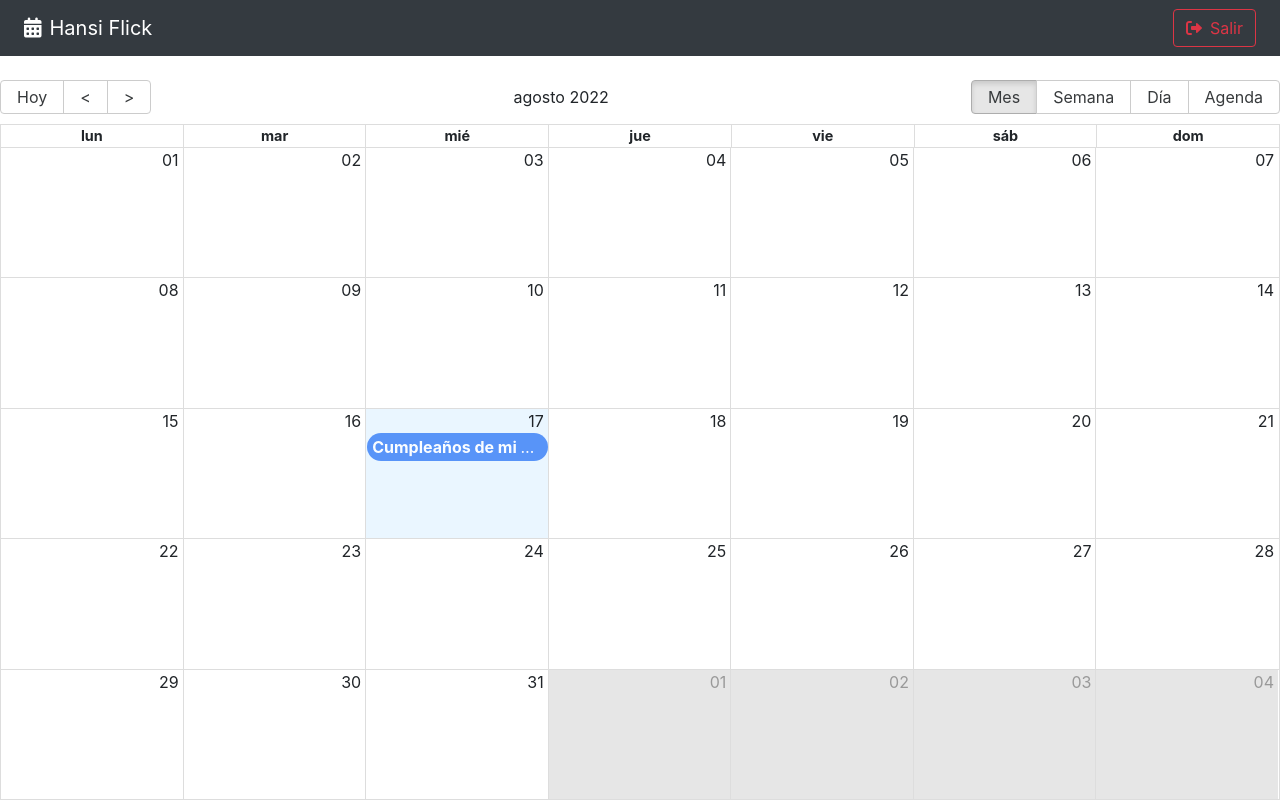
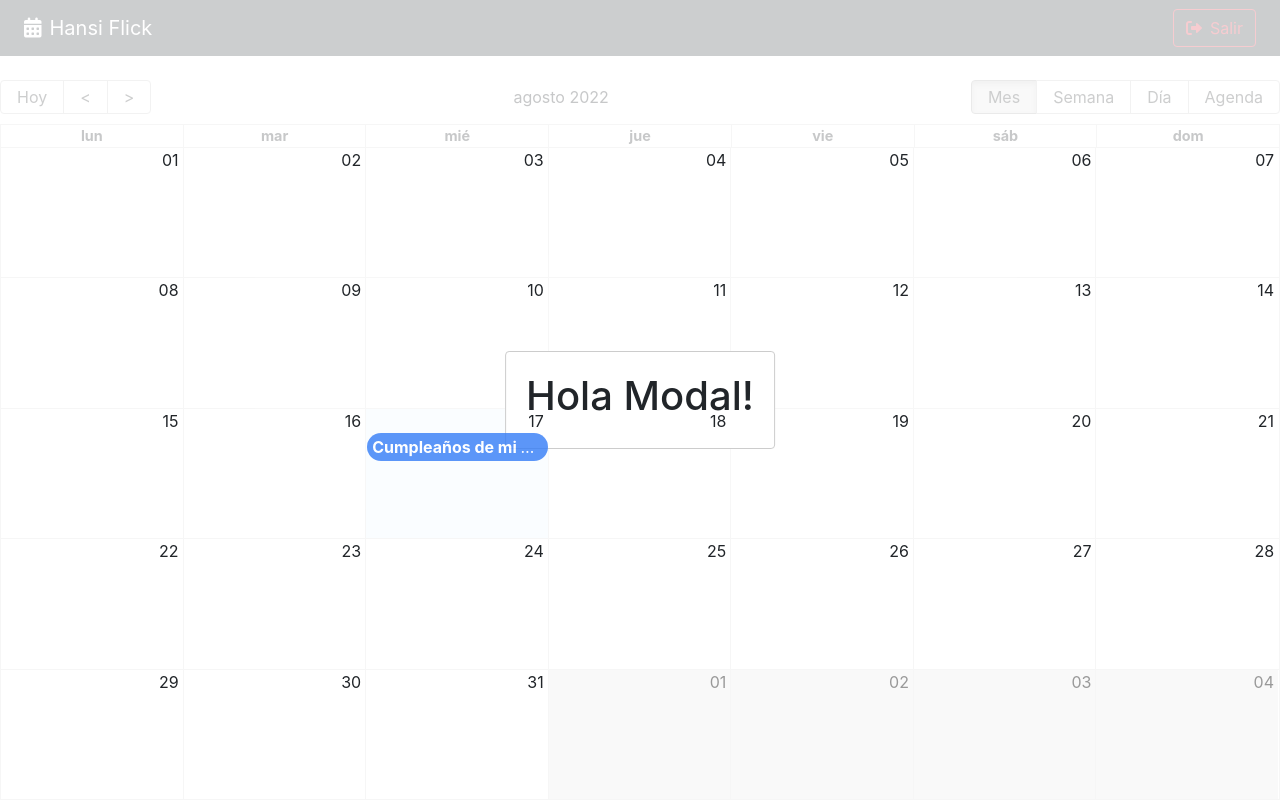
Before and after one commit to LuisChavezz/react-calendar, a React (Vite) app: page / in a window 1280 px wide. Built offline with nearby package versions, Linux system fonts and the light colour scheme.

Commit message:
React Modal para eventos

```diff
--- a/package.json
+++ b/package.json
@@ -13,6 +13,7 @@
     "react": "^18.2.0",
     "react-big-calendar": "^1.5.0",
     "react-dom": "^18.2.0",
+    "react-modal": "^3.15.1",
     "react-router-dom": "6"
   },
   "devDependencies": {
--- /dev/null
+++ b/src/calendar/components/CalendarModal.jsx
@@ -0,0 +1,30 @@
+import Modal from "react-modal"
+
+const modalStyles = {
+  content: {
+    top: '50%',
+    left: '50%',
+    right: 'auto',
+    bottom: 'auto',
+    marginRight: '-50%',
+    transform: 'translate(-50%, -50%)',
+  },
+};
+Modal.setAppElement('#root');
+
+export const CalendarModal = () => {
+
+  const onCloseModal = () => {
+    console.log('closing modal...')
+  }
+
+  return (
+    <Modal
+      isOpen={ true }
+      onRequestClose={ onCloseModal }
+      style={ modalStyles }
+    >
+      <h1>{ 'Hola Modal!' }</h1>
+    </Modal>
+  )
+}
--- a/src/calendar/index.js
+++ b/src/calendar/index.js
@@ -1,6 +1,7 @@
 // PAGES
 export * from './pages/CalendarPage'
 
-// Components
+// COMPONENTS
 export * from './components/CalendarEvent'
 export * from './components/Navbar'
+export * from './components/CalendarModal'
--- a/src/calendar/pages/CalendarPage.jsx
+++ b/src/calendar/pages/CalendarPage.jsx
@@ -4,7 +4,7 @@ import { addHours } from 'date-fns'
 import { localizer, getMessagesES } from '../../helpers'
 
 // components
-import { Navbar, CalendarEvent } from "../"
+import { Navbar, CalendarEvent, CalendarModal } from "../"
 import { useState } from 'react'
 
 const events = [
@@ -67,6 +67,7 @@ export const CalendarPage = () => {
         onView={ onViewChanged }
         style={{ height: 'calc( 100vh - 80px )' }}
       />
+      <CalendarModal />
     </>
   )
 }
```
Also changed, not shown: 1 other file (tests, documents, lock files or other folders).
